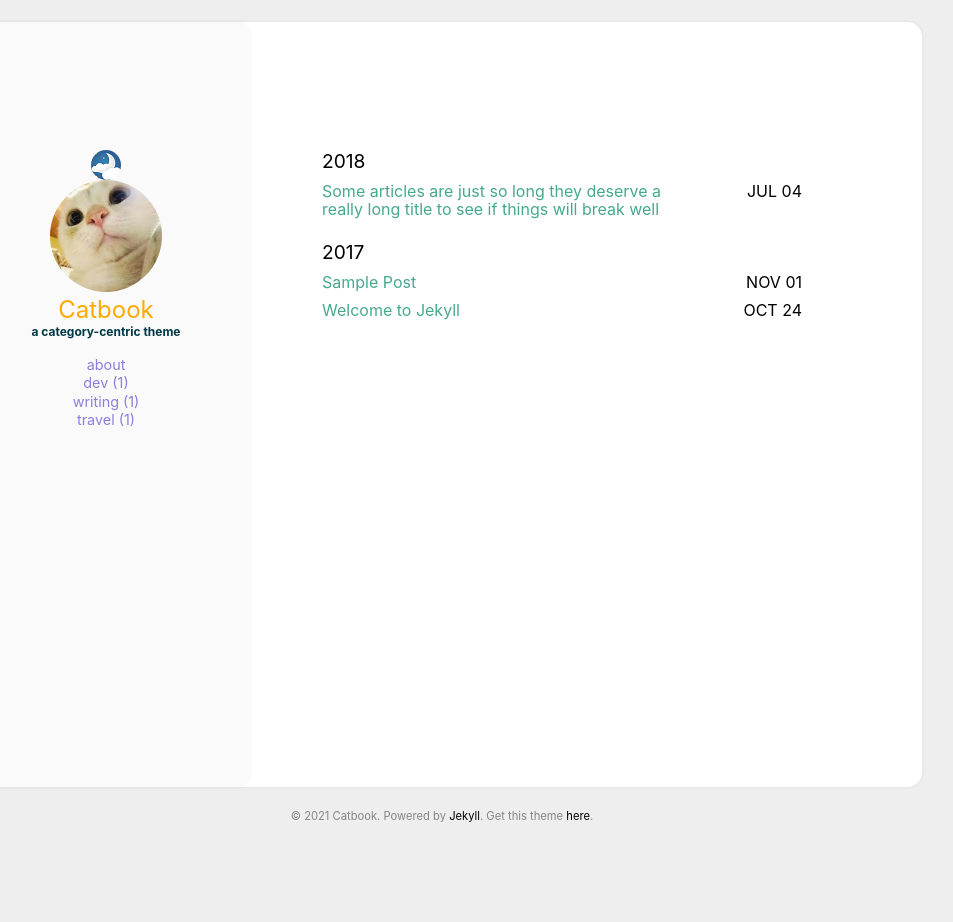
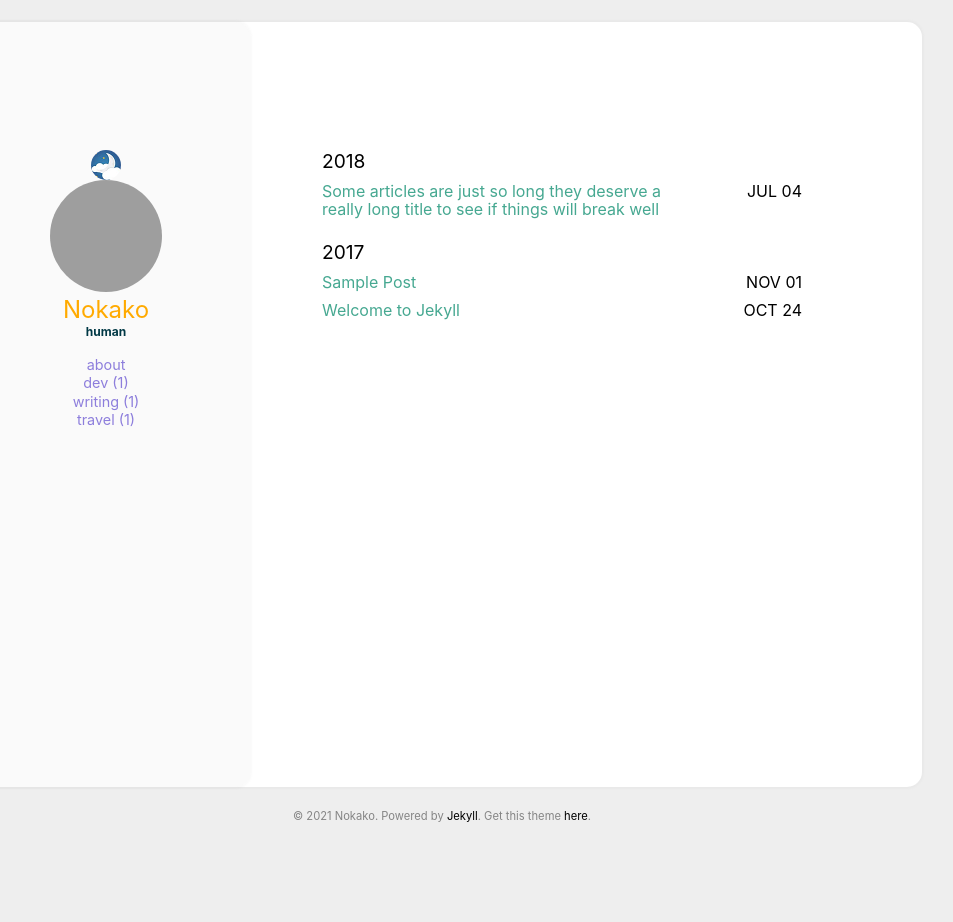
Before and after one commit to Nokako/Nokako.github.io, a Jekyll site: the page built from index.html, in a window 1280 px wide. Shown: the whole page, without its empty margins (198-1151 px from the left). Built offline with Jekyll 4.4.1, drawn with Linux system fonts in a browser that asks for light colours; grey boxes are pictures that could not be loaded.

Commit message:
Blog config 수정

```diff
--- a/_config.yml
+++ b/_config.yml
@@ -1,13 +1,11 @@
 
-title: Catbook #Your awesome title
-email: #youremail@domain.com
+title: Chee's Lab #Your awesome title
+email: dahee.lee.95@gmail.com #youremail@domain.com
 description: > # this means to ignore newlines until "baseurl"
-  Write an awesome description for your new site here. You can edit this
-  line in _config.yml. It will appear in your document head meta (for
-  Google search results) and in your feed.xml site description.
+  like a cat's eye view, everything is so fun to me. ='w'=
 
 baseurl: # the subpath of the site
-url: http://starry99.github.io/catbook # the base hostname & protocol for your site
+url: https://nokako.github.io/ # the base hostname & protocol for your site
 
 permalink: /:year-:month/:title
 timezone:
@@ -18,10 +16,10 @@ google_analytics: #UA—XXXXXXXX-X
 disqus_shortname: #disqus shortname
 
 user:
-  name: Catbook
-  pic: /assets/img/cat.jpg
-  picAlt: "catbook"
-  job: a category-centric theme
+  name: Nokako
+  pic: /assets/img/cheese.jpg
+  picAlt: "Nokako"
+  job: human
   aboutme: true # comment this out if you don't need the 'about' page.
 
 exclude:
```
Also changed, not shown: assets/img/cheese.jpeg (added).
